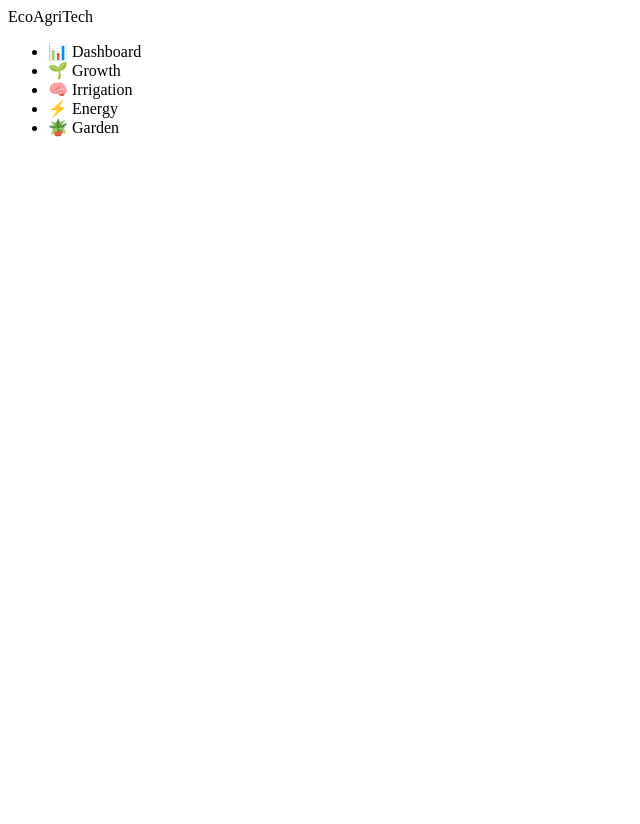
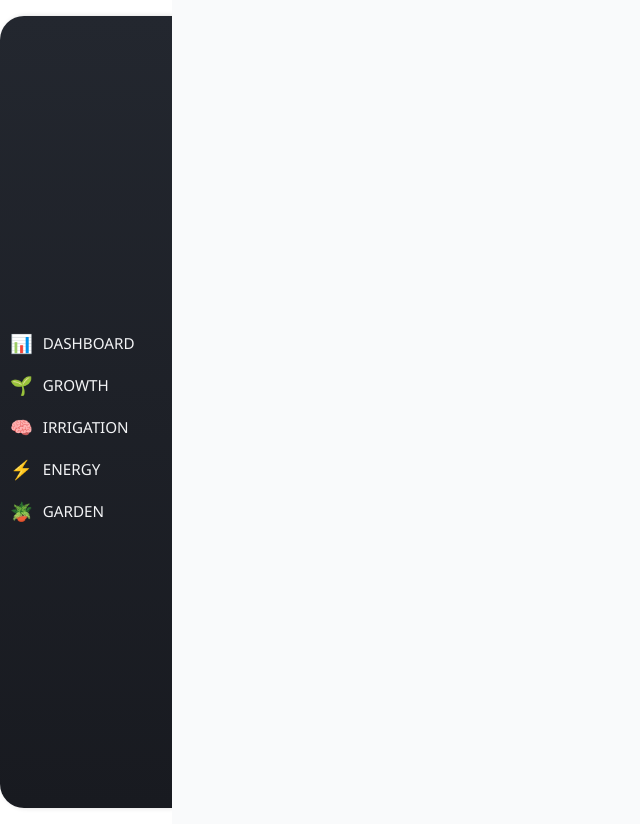
Before and after one commit to Osca-K/EcoAgriTechX, a plain HTML site: page index.html in a window 1280 px wide. Shown: the whole page, without its empty margins (0-640 px from the left). Before the commit the page ends 800 px from the top, so only its background shows below. Drawn offline with Linux system fonts and the light colour scheme.

Commit message:
SideBar Navigation Working

```diff
--- a/index.html
+++ b/index.html
@@ -10,17 +10,18 @@
 <body>
 
     <div class="sidebar">
-    <div class="logo">EcoAgriTech</div>
+    <div class="logo"><!--EcoAgriTech--></div>
     <ul class="nav">
-      <li><span>📊</span> Dashboard</li>
-      <li><span>🌱</span> Growth</li>
-      <li><span>🧠</span> Irrigation</li>
-      <li><span>⚡</span> Energy</li>
-      <li><span>🪴</span> Garden</li>
+      <li><span>📊</span> DASHBOARD</li>
+      <li><span>🌱</span> GROWTH</li>
+      <li><span>🧠</span> IRRIGATION</li>
+      <li><span>⚡</span> ENERGY</li>
+      <li><span>🪴</span> GARDEN</li>
     </ul>
   </div>
 
   <div class="main-content">
+
 
   </div>
 
--- a/script.js
+++ b/script.js
@@ -0,0 +1,9 @@
+// script.js
+const navItems = document.querySelectorAll('.nav li');
+
+navItems.forEach(item => {
+  item.addEventListener('click', () => {
+    navItems.forEach(i => i.classList.remove('active'));
+    item.classList.add('active');
+  });
+});
--- a/styles.css
+++ b/styles.css
@@ -1 +1,80 @@
 /* styles.css */
+body {
+  margin: 0;
+  font-family: 'Segoe UI', sans-serif;
+  display: flex;
+  min-height: 100vh;
+  overflow: hidden;
+}
+
+.sidebar {
+  width: 160px;
+  background: linear-gradient(to bottom, #23272f, #181a20);
+  color: #f3f4f6;
+  padding: 12px 6px;
+  box-shadow: 2px 0 5px rgba(0,0,0,0.15);
+  display: flex;
+  flex-direction: column;
+  align-items: center;
+  justify-content: center;
+  min-height: 0;
+  border-top-left-radius: 24px;
+  border-bottom-left-radius: 24px;
+  height: 96vh;
+  margin: 2vh 0;
+  overflow: hidden;
+}
+
+.logo {
+  font-size: 1.5em;
+  font-weight: bold;
+  margin-bottom: 30px;
+  align-self: flex-start;
+}
+
+.nav {
+  list-style: none;
+  padding: 0;
+  width: 100%;
+  display: flex;
+  flex-direction: column;
+  align-items: stretch;
+  flex: 0 1 auto;
+  justify-content: center;
+  gap: 4px;
+}
+
+.nav li {
+  padding: 7px 4px;
+  margin-bottom: 0;
+  border-radius: 8px;
+  cursor: pointer;
+  display: flex;
+  align-items: center;
+  transition: background 0.3s;
+  font-size: 0.95em;
+}
+
+.nav li span {
+  margin-right: 10px;
+  font-size: 1.2em;
+}
+
+.nav li:hover {
+  background-color: #047857;
+}
+
+.nav li.active {
+  background-color: #059669;
+}
+
+
+.main-content {
+  flex: 1;
+  background-color: #f9fafb;
+  padding: 30px;
+}
+
+
+
+/* Main content styles */
```
